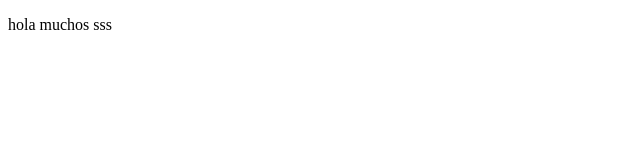
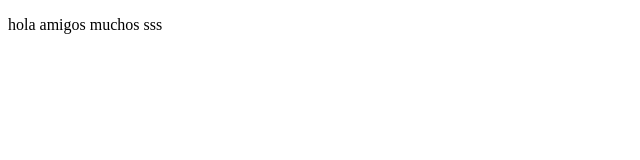
Before and after one commit to davidfrayos/proyectodemocursoprework, a plain HTML site: page index.html in a window 1280 px wide. Shown: the full height of the page, 0-640 px from the left. Drawn offline with Linux system fonts and the light colour scheme.

```diff
--- a/index.html
+++ b/index.html
@@ -7,7 +7,7 @@
     <title>sere millonnario
     </title>
 </p>
-hola muchos
+hola amigos muchos
 sss
 </p>
 
```
